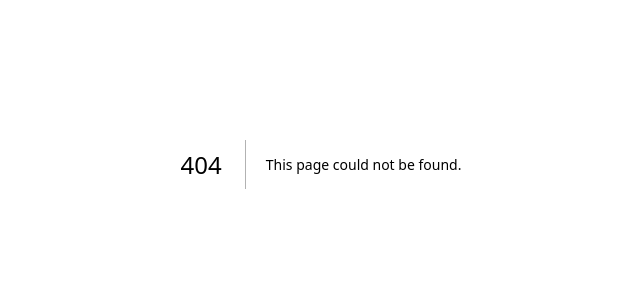
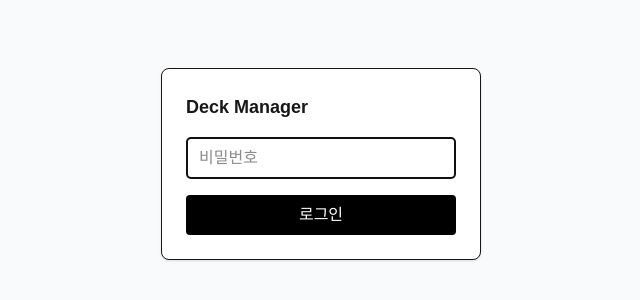
Before and after one commit to roenhee/deck_platform, a Next.js app: page /login in a window 1280 px wide. Before the commit this address had no page. Shown: the part 236-536 px from the top of the page, without its empty margins (319-959 px from the left). Built offline with nearby package versions, Linux system fonts and the light colour scheme.

Commit message:
feat: 로그인 페이지

```diff
--- /dev/null
+++ b/app/login/page.tsx
@@ -0,0 +1,55 @@
+'use client';
+
+import { useState } from 'react';
+import { useRouter } from 'next/navigation';
+
+export default function LoginPage() {
+  const [password, setPassword] = useState('');
+  const [error, setError] = useState('');
+  const [loading, setLoading] = useState(false);
+  const router = useRouter();
+
+  async function onSubmit(e: React.FormEvent) {
+    e.preventDefault();
+    setLoading(true);
+    setError('');
+    const res = await fetch('/api/auth/login', {
+      method: 'POST',
+      headers: { 'content-type': 'application/json' },
+      body: JSON.stringify({ password }),
+    });
+    setLoading(false);
+    if (res.ok) {
+      router.replace('/');
+      router.refresh();
+    } else if (res.status === 429) {
+      setError('시도가 너무 많습니다. 잠시 후 다시 시도하세요.');
+    } else {
+      setError('비밀번호가 올바르지 않습니다.');
+    }
+  }
+
+  return (
+    <div className="flex min-h-screen items-center justify-center bg-gray-50">
+      <form onSubmit={onSubmit} className="w-80 space-y-4 rounded-lg border bg-white p-6 shadow-sm">
+        <h1 className="text-lg font-semibold">Deck Manager</h1>
+        <input
+          type="password"
+          autoFocus
+          value={password}
+          onChange={(e) => setPassword(e.target.value)}
+          placeholder="비밀번호"
+          className="w-full rounded border px-3 py-2"
+        />
+        {error && <p className="text-sm text-red-600">{error}</p>}
+        <button
+          type="submit"
+          disabled={loading}
+          className="w-full rounded bg-black py-2 text-white disabled:opacity-50"
+        >
+          {loading ? '확인 중…' : '로그인'}
+        </button>
+      </form>
+    </div>
+  );
+}
```
